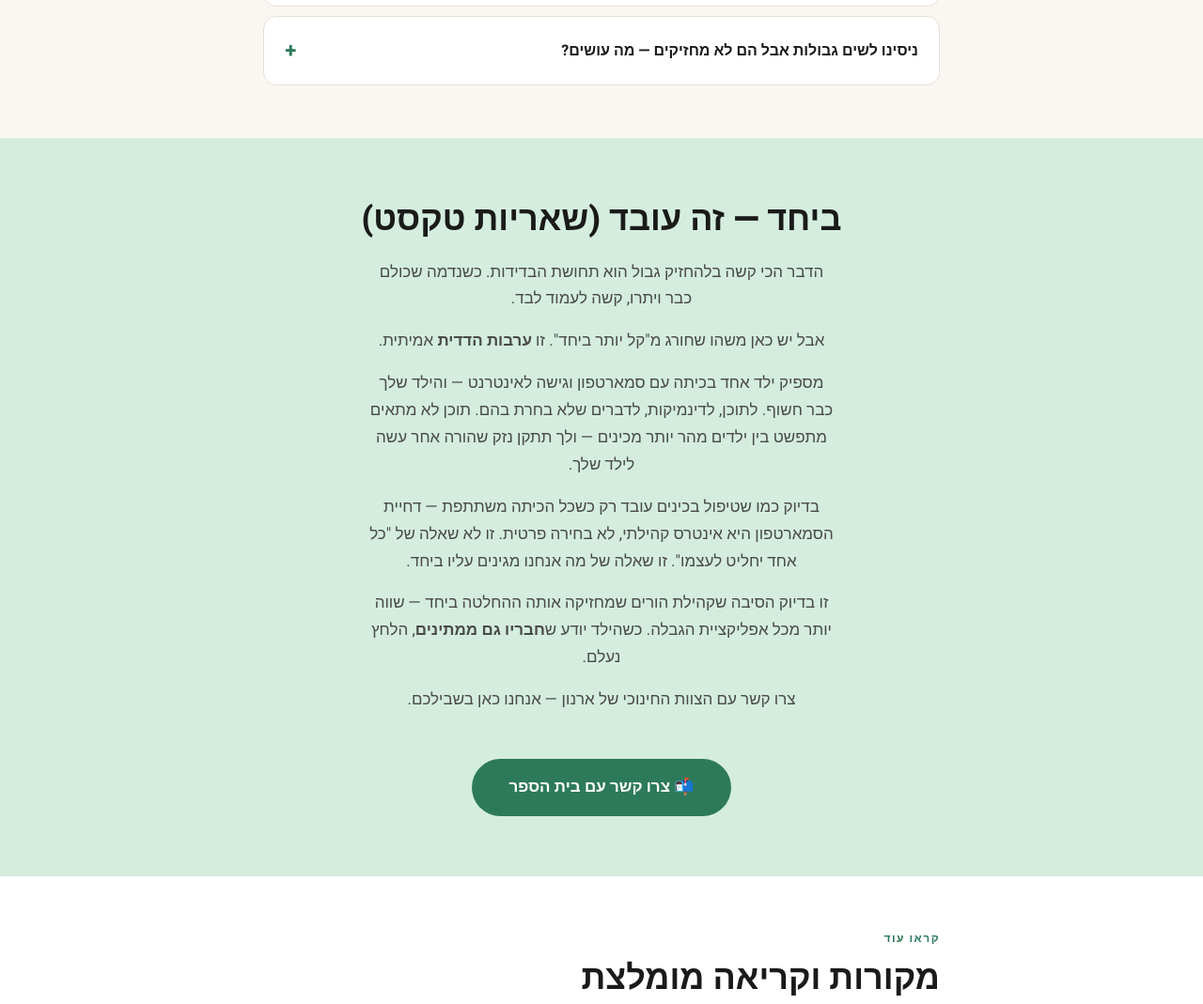
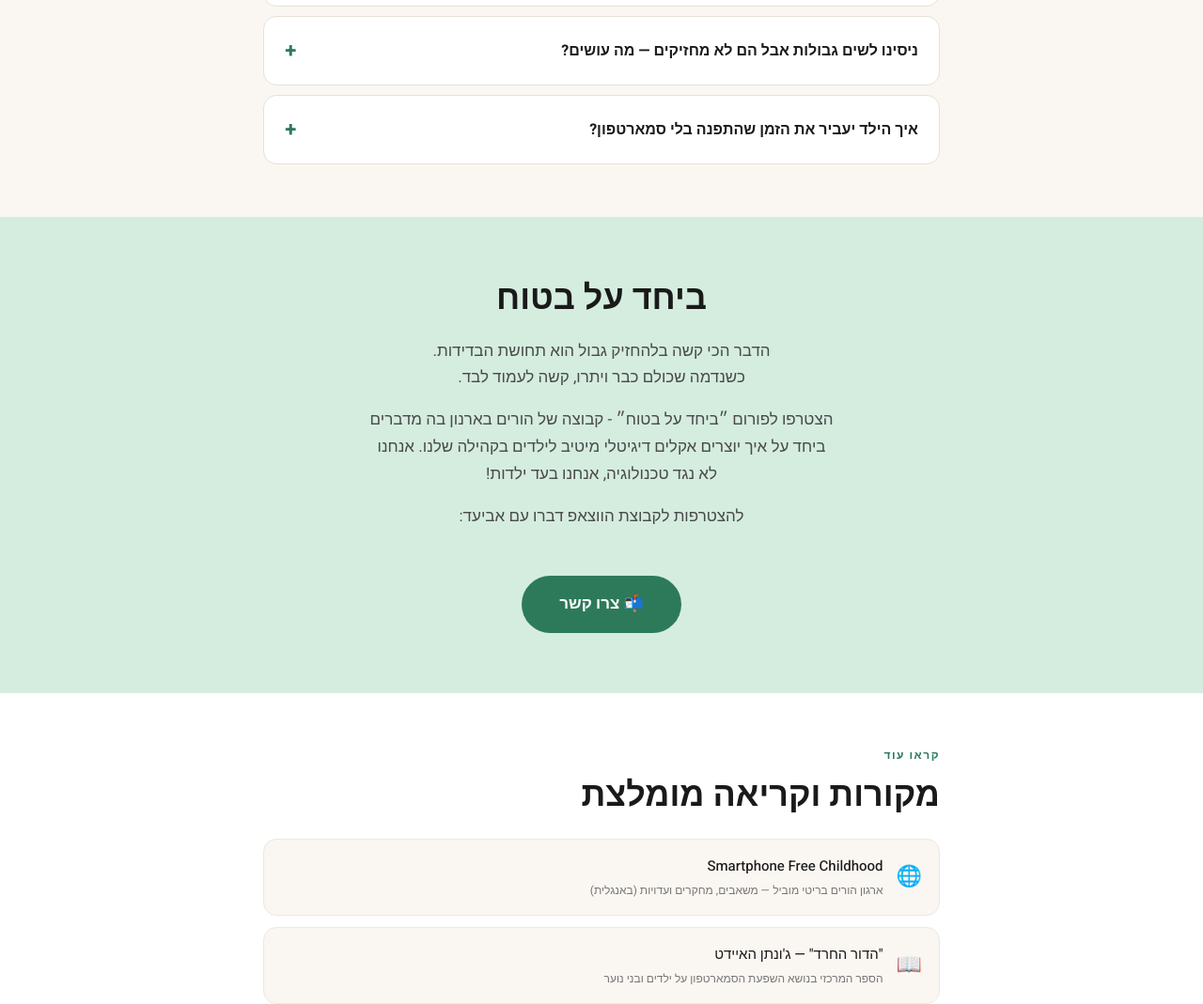
Before and after one commit to marlakash/arnon-site, a plain HTML site: page index.html in a window 1280 px wide. Shown: the part 5667-6736 px from the top of the page at 94% size. Drawn offline with Linux system fonts and the light colour scheme; a web font is replaced by a local one.

Commit message:
add free time faq

```diff
--- a/index.html
+++ b/index.html
@@ -774,7 +774,7 @@
             <ul>
               <li><strong>גיל כיתה ג'–ה':</strong> טלפון כפתורים הוא פתרון מושלם
                 לתקשורת בטוחה</li>
-              <li><strong>ללא אינטרנט = ללא חשיפה</strong> לתוכן לא מתאים, ללא מעקב, ללא גלגלת אינסופית</li>
+              <li><strong>ללא אינטרנט = ללא חשיפה</strong> לתוכן לא מתאים, בלי צורך במעקב, בלי הקריצה של הגלגלת האינסופית</li>
               <li>הילד יכול להגיע לכם — ותגיעו אליו — בכל רגע</li>
               <li>אפשר לצרף תג מיקום (אייר-טאג) למעקב אחרי מיקום בזמן אמת.</li>
             </ul>
@@ -808,8 +808,8 @@
 שלנו כהורים הוא לקבל החלטות שטובות
  לך גם אם הן לא תמיד מה שאתה רוצה לשמוע."
 </li>
-              <li>האפליקציות בטלפון	בנויות ככה שיהיה קשה להפסיק איתן.
-“אפילו למבוגרים זה קשה. אנחנו רוצים שתגדל עוד קצת לפני שאתה מתמודד עם כל זה."
+              <li>״האפליקציות בטלפון בנויות ככה שיהיה קשה להפסיק איתן.
+אפילו למבוגרים זה קשה. אנחנו רוצים שתגדל עוד קצת לפני שאתה מתמודד עם כל זה."
 </li>
               <li>
 "זה לא שאנחנו לא סומכים עליך. זה בגלל שאנחנו חושבים
@@ -886,6 +886,30 @@
         </div>
       </div>
 
+      <div class="accordion-item">
+        <button class="accordion-btn">
+          <span>איך הילד יעביר את הזמן שהתפנה בלי סמארטפון?</span>
+          <i class="accordion-icon">+</i>
+        </button>
+        <div class="accordion-body">
+          <div class="accordion-body-inner">
+            <p>ילדים משועממים ממציאים דברים — זה בדיוק הנקודה.
+שעמום הוא לא בעיה שצריך לפתור מיד, הוא המצע שממנו צומחת יצירתיות.</p>
+            <p>כמה דברים שילדים עושים מעצמם, בלי לקנות כלום ובלי שתצטרכו להיות שם:</p>
+            <ul>
+              <li><strong>קריאה</strong> — ספר, קומיקס, מגזין. כל מה שמונח בבית.</li>
+              <li><strong>ציור וכתיבה</strong> — פנקס ועיפרון. יומן, סיפורים, קומיקס עצמאי.</li>
+              <li><strong>יצירה מחומרי גלאי</strong> — קרטון, בקבוקים, גרביים ישנות, סלוטייפ. ילדים בונים עולמות שלמים מאריזות.</li>
+              <li><strong>משחק בחוץ עם חברים</strong> — מחבואים, כדור, שוביניות, אופניים, קורקינט. לא צריך לתאם מראש — פשוט לצאת לרחוב.</li>
+              <li><strong>בישול ואפייה פשוטים</strong> — ביצים, פנקייקים, כריכים יצירתיים. עם מינימום פיקוח לילדים מגיל 8+.</li>
+              <li><strong>משחקי קלפים ולוח</strong> — עם אחים, שכנים, או סבא וסבתא בוידאו.</li>
+              <li><strong>לגלות את הסביבה</strong> — לצאת לרחוב, לחצר, לפארק הקרוב. לטפס, לחפור, לראות מה יש.</li>
+            </ul>
+            <p>רוב הדברים האלה לא עלו לנו כלום בילדות שלנו — וזוכרים אותם יותר מכל.</p>
+          </div>
+        </div>
+      </div>
+
     </div>
   </div>
 </section>
@@ -893,29 +917,17 @@
 <!-- ─── TOGETHER ──────────────────────────────── -->
 <section class="together-section" id="together">
   <div class="container">
-    <h2>ביחד — זה עובד (שאריות טקסט)</h2>
+    <h2>ביחד על בטוח</h2>
     <p>הדבר הכי קשה בלהחזיק
-      גבול הוא תחושת הבדידות.
+      גבול הוא תחושת הבדידות.<br />
       כשנדמה שכולם כבר ויתרו, קשה לעמוד לבד.</p>
-    <p style="margin-top:12px">אבל יש כאן משהו שחורג מ"קל יותר ביחד".
-זו
-<strong>ערבות הדדית</strong> אמיתית.</p>
-    <p style="margin-top:12px">מספיק ילד אחד בכיתה עם סמארטפון
-      וגישה לאינטרנט — והילד שלך כבר חשוף.
-לתוכן, לדינמיקות, לדברים שלא בחרת בהם.
-תוכן לא מתאים מתפשט בין ילדים מהר יותר מכינים —
-ולך תתקן נזק שהורה אחר עשה לילד שלך.</p>
-    <p style="margin-top:12px">בדיוק כמו שטיפול בכינים עובד רק כשכל הכיתה משתתפת —
-דחיית הסמארטפון היא אינטרס קהילתי, לא בחירה פרטית.
-זו לא שאלה של "כל אחד יחליט לעצמו".
-זו שאלה של מה אנחנו מגינים עליו ביחד.</p>
-    <p style="margin-top:12px">זו בדיוק הסיבה שקהילת הורים שמחזיקה אותה ההחלטה ביחד —
-שווה יותר מכל אפליקציית הגבלה.
-כשהילד יודע
-ש<strong>חבריו גם ממתינים</strong>,
-הלחץ נעלם.</p>
-    <p style="margin-top:12px">צרו קשר עם הצוות החינוכי של ארנון — אנחנו כאן בשבילכם.</p>
-    <a href="mailto:info@arnon-school.example.com" class="big-cta">📬 צרו קשר עם בית הספר</a>
+    <p style="margin-top:12px">
+      הצטרפו לפורום ״ביחד על בטוח״ - קבוצה של הורים בארנון בה מדברים ביחד
+      על איך יוצרים אקלים דיגיטלי מיטיב
+      לילדים בקהילה שלנו. אנחנו לא נגד טכנולוגיה, אנחנו בעד ילדות!
+    </p>
+    <p style="margin-top:12px">להצטרפות לקבוצת הווצאפ דברו עם אביעד:</p>
+    <a href="mailto:info@arnon-school.example.com" class="big-cta">📬 צרו קשר</a>
   </div>
 </section>
 
```
